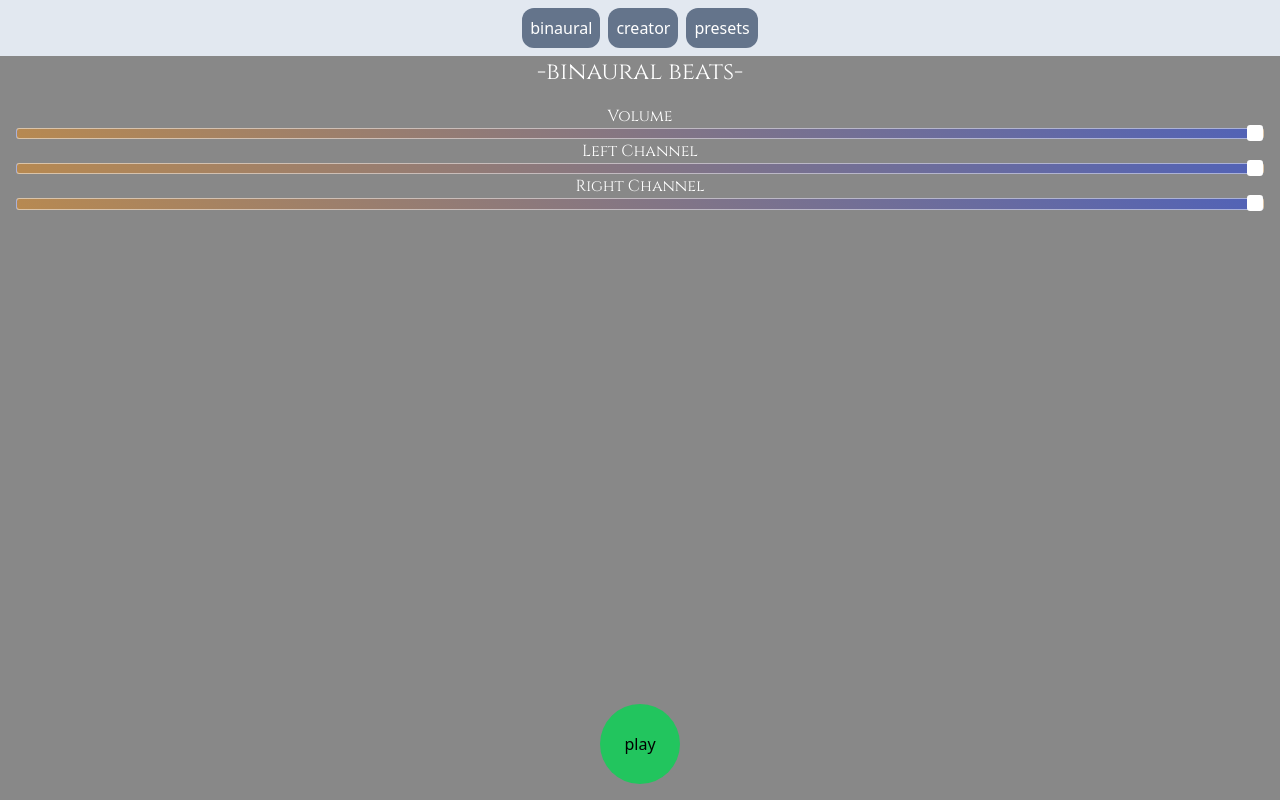
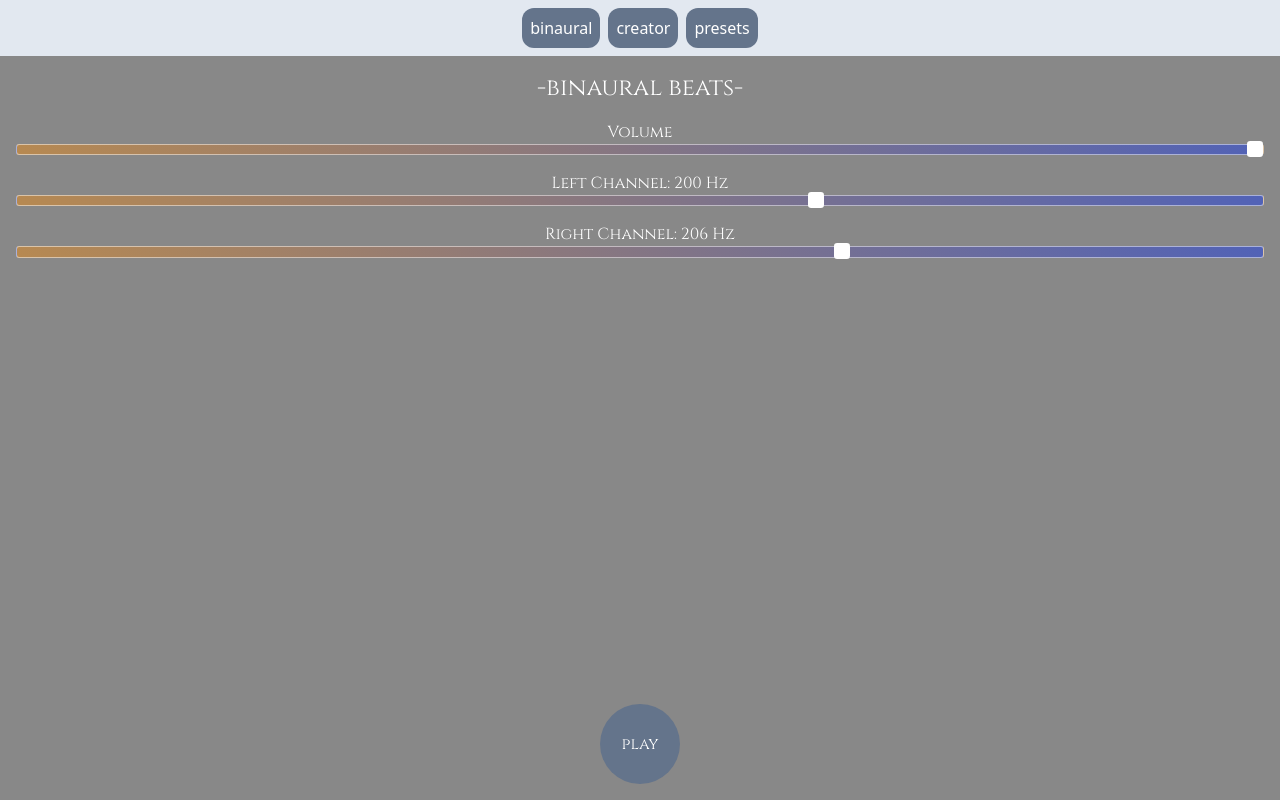
Before and after one commit to mkcodelab/BinauralBeats2, an Angular app: page /binaural in a window 1280 px wide. Built offline with nearby package versions, Linux system fonts and the light colour scheme.

Commit message:
synth service tweaks

```diff
--- a/src/app/components/binaural-beats/binaural-beats.component.ts
+++ b/src/app/components/binaural-beats/binaural-beats.component.ts
@@ -1,8 +1,27 @@
-import { Component } from '@angular/core';
+import { Component, inject } from '@angular/core';
+import { Channel, SynthService } from '../../services/synth.service';
 
 @Component({
   standalone: true,
   templateUrl: './binaural-beats.html',
   selector: 'binaural-beats',
 })
-export class BinauralBeatsComponent {}
+export class BinauralBeatsComponent {
+  synthSvc = inject(SynthService);
+
+  synthToggle() {
+    this.isPlaying ? this.synthSvc.stop() : this.synthSvc.start();
+  }
+
+  get isPlaying() {
+    return this.synthSvc.isPlaying;
+  }
+
+  changeFrequency(channel: Channel, value: string) {
+    this.synthSvc.changeFrequency(channel, +value);
+  }
+
+  getChannelValue(channel: Channel) {
+    return this.synthSvc.getChannelFrequencyValue(channel);
+  }
+}
--- a/src/app/components/binaural-beats/binaural-beats.html
+++ b/src/app/components/binaural-beats/binaural-beats.html
@@ -1,4 +1,4 @@
-<h1 class="text-2xl text-white w-full text-center font-cinzel">
+<h1 class="text-2xl text-white w-full text-center font-cinzel pt-4">
     -binaural beats-
 </h1>
 
@@ -22,39 +22,42 @@
     </div>
 
     <!-- left channel slider -->
-    <div class="flex flex-col">
+    <div class="flex flex-col mt-4">
         <label for="leftChannel"
-               class="font-cinzel text-white text-center">Left Channel</label>
-        <!-- add icon -->
+               class="font-cinzel text-white text-center">Left Channel: {{getChannelValue('left')}} Hz</label>
 
         <input class="slider"
+               [value]="getChannelValue('left')"
+               (input)="changeFrequency('left', leftChannel.value)"
                type="range"
                name="leftChannel"
-               id="leftChannel"
-               step="0.01"
-               min="0"
-               max="1">
-    </div>
-
-    <div class="flex flex-col">
-        <label for="rightChannel"
-               class="font-cinzel text-white text-center">Right Channel</label>
-        <!-- add icon -->
-
-        <input class="slider"
-               type="range"
-               name="rightChannel"
-               id="rightChannel"
-               step="0.01"
-               min="0"
-               max="1">
+               #leftChannel
+               step="1"
+               min="20"
+               max="300">
     </div>
 
     <!-- right channel slider -->
+    <div class="flex flex-col mt-4">
+        <label for="rightChannel"
+               class="font-cinzel text-white text-center">Right Channel: {{getChannelValue('right')}} Hz</label>
+
+        <input class="slider"
+               [value]="getChannelValue('right')"
+               (input)="changeFrequency('right', rightChannel.value)"
+               type="range"
+               name="rightChannel"
+               #rightChannel
+               step="1"
+               min="20"
+               max="300">
+    </div>
+
 </div>
 
 <!-- buttons -->
 
 <div class="fixed bottom-0 left-0 flex justify-center w-full p-4">
-    <button class="play p-4 bg-green-500 rounded-full w-20 h-20">play</button>
+    <button class="play p-4 bg-slate-500 rounded-full w-20 h-20 text-white font-cinzel"
+            (click)="synthToggle()">{{isPlaying ? 'pause' : 'play'}}</button>
 </div>
--- a/src/app/services/synth.service.ts
+++ b/src/app/services/synth.service.ts
@@ -13,8 +13,8 @@ export type Channel = 'left' | 'right';
   providedIn: 'root',
 })
 export class SynthService {
-  freqLeft: number = 0;
-  freqRight: number = 0;
+  freqLeft: number = 200;
+  freqRight: number = 206;
 
   //   add declarations.d.ts
   // then
@@ -24,10 +24,8 @@ export class SynthService {
   //   audioCtx = new (window.AudioContext || window.webkitAudioContext)();
   audioCtx = new window.AudioContext();
 
-  //   oscR = this.audioCtx.createOscillator();
-  //   oscL = this.audioCtx.createOscillator();
-  oscR!: OscillatorNode;
-  oscL!: OscillatorNode;
+  oscR = this.audioCtx.createOscillator();
+  oscL = this.audioCtx.createOscillator();
 
   oscillators: OscillatorNode[] = [];
 
@@ -43,6 +41,7 @@ export class SynthService {
   fade = true;
 
   isPlaying = false;
+  firstStart = false;
 
   constructor() {
     this.masterGain.gain.value = this.masterVolume;
@@ -57,29 +56,31 @@ export class SynthService {
   start() {
     // add oscillators to the oscillators array later...
 
-    let osc2 = this.audioCtx.createOscillator();
-    osc2.type = this.waveform;
-    osc2.frequency.value = this.freqLeft;
-    //connecting to the left channel
-    osc2.connect(this.merger, 0, 1);
+    this.oscL.type = this.waveform;
+    this.oscL.frequency.value = this.freqLeft;
+    this.oscL.connect(this.merger, 0, 1);
 
-    let osc1 = this.audioCtx.createOscillator();
-    osc1.type = this.waveform;
-    osc1.frequency.value = this.freqRight;
-    //connecting to the right channel
-    osc1.connect(this.merger, 0, 0);
+    this.oscR.type = this.waveform;
+    this.oscR.frequency.value = this.freqRight;
+    this.oscR.connect(this.merger, 0, 0);
 
-    this.oscR = osc1;
-    this.oscL = osc2;
+    // start oscillators on first start to prevent "user gesture warn" and other issues
+    if (!this.firstStart) {
+      this.oscL.start();
+      this.oscR.start();
+      this.firstStart = true;
+    }
 
-    osc1.start();
-    osc2.start();
-
+    // fade in
     if (this.fade)
-      this.masterGain.gain.exponentialRampToValueAtTime(
-        this.masterVolume,
-        this.audioCtx.currentTime + 1.2
+      this.masterGain.gain.setValueAtTime(
+        this.masterGain.gain.value,
+        this.audioCtx.currentTime
       );
+    this.masterGain.gain.exponentialRampToValueAtTime(
+      this.masterVolume,
+      this.audioCtx.currentTime + 1
+    );
     this.isPlaying = true;
   }
 
@@ -91,30 +92,37 @@ export class SynthService {
       );
       this.masterGain.gain.exponentialRampToValueAtTime(
         0.0001,
-        this.audioCtx.currentTime + 1.2
+        this.audioCtx.currentTime + 1
       );
 
+      //  disconnect has to be delayed, because of the fade function
       let that = this;
       setTimeout(function () {
-        that.oscR.stop();
-        that.oscL.stop();
-      }, 500);
+        that.oscR.disconnect();
+        that.oscL.disconnect();
+      }, 1000);
     } else {
-      this.oscR.stop();
-      this.oscL.stop();
+      this.oscR.disconnect();
+      this.oscL.disconnect();
     }
 
     this.isPlaying = false;
   }
 
-  changeFreq(channel: Channel, value: number) {
+  changeFrequency(channel: Channel, value: number) {
     switch (channel) {
       case 'left':
-        this.oscL.frequency.value = value;
+        this.freqLeft = value;
+        this.oscL.frequency.value = this.freqLeft;
         break;
       case 'right':
-        this.oscR.frequency.value = value;
+        this.freqRight = value;
+        this.oscR.frequency.value = this.freqRight;
         break;
     }
   }
+
+  getChannelFrequencyValue(channel: Channel): number {
+    return channel === 'left' ? this.freqLeft : this.freqRight;
+  }
 }
--- a/tsconfig.json
+++ b/tsconfig.json
@@ -19,6 +19,7 @@
         "target": "ES2022",
         "module": "ES2022",
         "useDefineForClassFields": false,
+        "strictPropertyInitialization": false,
         "lib": [
             "ES2022",
             "dom"
@@ -29,6 +30,5 @@
         "strictInjectionParameters": true,
         "strictInputAccessModifiers": true,
         "strictTemplates": true,
-        "strictPropertyInitialization": false
     }
 }
```
